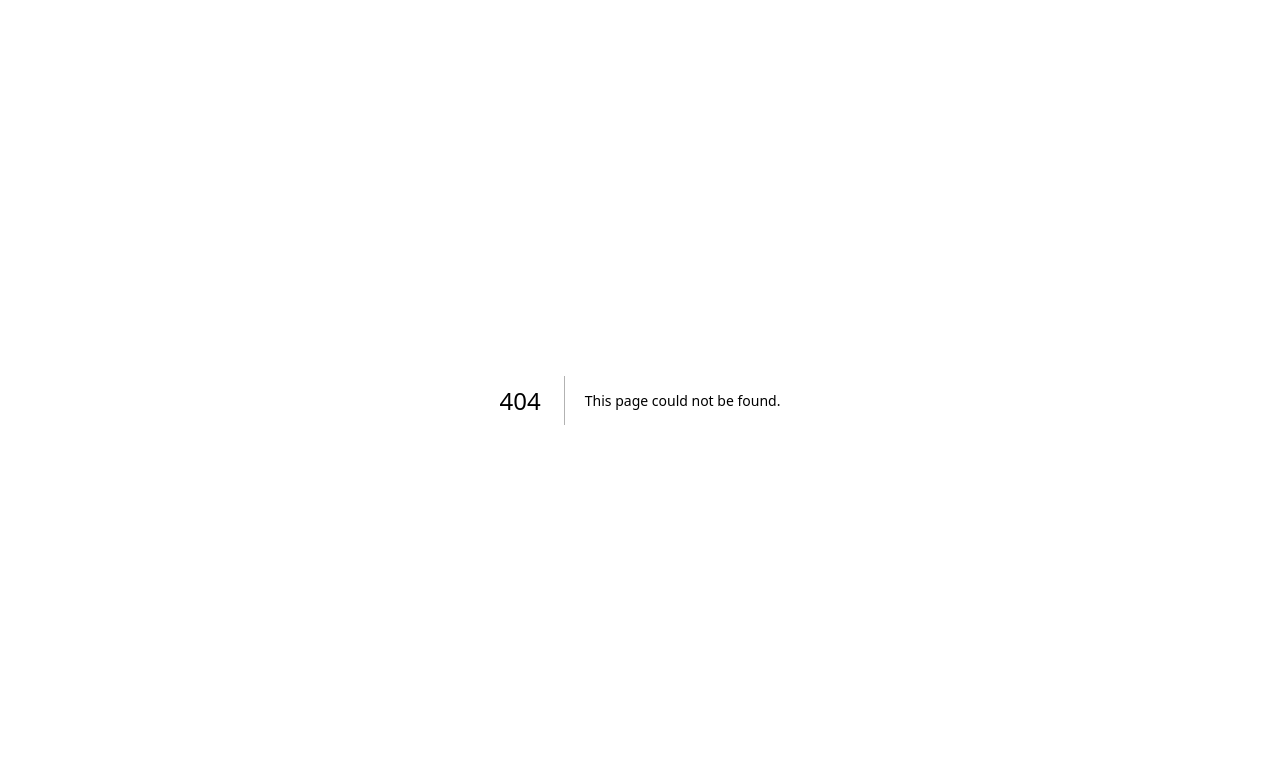
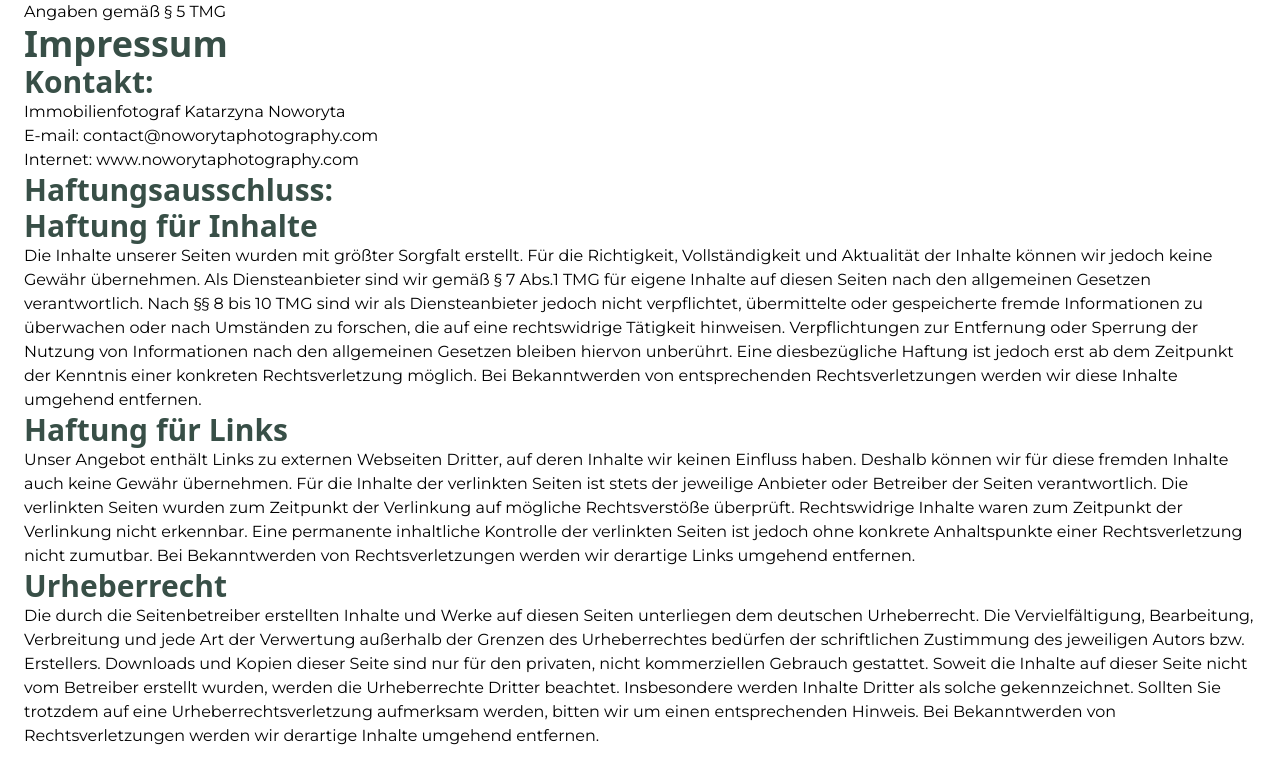
Before and after one commit to Dan86de/noworytaphotography-new, a Next.js app: page /impressum in a window 1280 px wide. Before the commit this address had no page. Shown: the top 784 px of the page. Built offline with nearby package versions, Linux system fonts and the light colour scheme; a web font is replaced by a local one.

Commit message:
Working on impressum and footer

```diff
--- a/components/AboutSection.tsx
+++ b/components/AboutSection.tsx
@@ -27,15 +27,15 @@ const AboutSection = () => {
             <p className="text-brand font-extralight tracking-tight leading-6 text-xl md:portrait:text-2xl md:portrait:tracking-tighter">
               In meiner Arbeit bemühe ich mich, jedes Detail zu beachten, weil:
             </p>
-            <h2 className="font-headings text-brand font-bold text-4xl my-8 text-center md:portrait:text-6xl md:portrait:my-10 xl:landscape:text-5xl 2xl:landscape:text-6xl 2xl:landscape:my-12">
+            <h2 className="font-headings text-brand font-bold text-4xl my-8 text-center md:portrait:text-6xl md:portrait:my-10 xl:landscape:text-5xl xl:landscape:pt-16 2xl:landscape:text-6xl 2xl:landscape:my-12">
               "der Teufel steckt im Detail"
             </h2>
           </div>
         </div>
-        <div className="relative w-screen h-[calc(100vh_-_64px)] lg:landscape:h-[80vh] xl:landscape:h-[90vh] 3xl:landscape:h-[70vh]">
+        <div className="relative w-screen aspect-square lg:landscape:h-[80vh] xl:landscape:h-[90vh] 3xl:landscape:h-[50vh] 3xl:landscape:w-100">
           <Image
             src={aboutCollage}
-            className="absolute inset-0 h-full w-full object-cover -z-10"
+            className="absolute inset-0 h-full w-full object-contain -z-10"
             alt="Hero image"
           />
         </div>
--- a/components/ContactSection.tsx
+++ b/components/ContactSection.tsx
@@ -1,11 +1,90 @@
+"use client";
+
+import { ChangeEvent, useState } from "react";
+
 const ContactSection = () => {
+  const [name, setName] = useState<string>();
+  const [email, setEmail] = useState<string>();
+  const [message, setMessage] = useState<string>();
+
+  const handleChangeName = (e: ChangeEvent<HTMLInputElement>) => {
+    setName(e.currentTarget.value);
+  };
+  const handleChangeEmail = (e: ChangeEvent<HTMLInputElement>) => {
+    setEmail(e.currentTarget.value);
+  };
+  const handleChangeMessage = (e: ChangeEvent<HTMLTextAreaElement>) => {
+    setMessage(e.currentTarget.value);
+  };
+
+  const handleClickClearForm = () => {
+    setName("");
+    setEmail("");
+    setMessage("");
+  };
+
   return (
     <section className="container mx-auto max-w-screen-2xl ">
       <div className="px-4 sm:px-6">
-        <h2 className="text-4xl font-bold text-brand font-headings">Contact</h2>
-      </div>
-      <div className="flex flex-col-reverse md:flex-row-reverse items-center justify-center">
-        <h1>Here portfolio bilder</h1>
+        <h2 className="hidden font-headings text-brand font-bold text-6xl lg:landscape:block lg:landscape:px-6 mt-12">
+          Contact
+        </h2>
+        <form
+          action="mailto:contact@noworytaphotography.com"
+          method="get"
+          encType="text/plain"
+        >
+          <div>
+            <label htmlFor="name">
+              Name:
+              <input
+                type="text"
+                name="name"
+                id="name"
+                value={name}
+                onChange={handleChangeName}
+              />
+            </label>
+          </div>
+          <div>
+            <label htmlFor="email">
+              Email:
+              <input
+                type="text"
+                name="email"
+                id="email"
+                value={email}
+                onChange={handleChangeEmail}
+              />
+            </label>
+          </div>
+          <div>
+            <label>Message:</label>
+            <br />
+            <textarea
+              name="comments"
+              rows={12}
+              cols={35}
+              value={message}
+              onChange={handleChangeMessage}
+            />
+          </div>
+          <div className="flex justify-between">
+            <input
+              type="submit"
+              name="submit"
+              value="Send"
+              className="text-brand text-md font-bold px-2 py-4 border-brand border-2 rounded-l hover:bg-brand hover:text-white cursor-pointer transition-colors duration-550 transition ease-linear"
+            />
+            <input
+              type="reset"
+              name="reset"
+              value="Clear Form"
+              className="text-brand text-md font-bold px-2 py-4 border-brand border-2 rounded-l hover:bg-brand hover:text-white cursor-pointer transition-colors duration-550 transition ease-linear"
+              onClick={handleClickClearForm}
+            />
+          </div>
+        </form>
       </div>
     </section>
   );
--- a/components/Footer.tsx
+++ b/components/Footer.tsx
@@ -47,9 +47,12 @@ const Footer = () => {
           </div>
           <div className="space-y-4 flex flex-col justify-center items-center">
             <p className="text-base text-brand font-bold">Contact:</p>
-            <div className="flex space-x-6 text-brand">
+            <a
+              href="mailto:contact@noworytaphotography.com"
+              className="flex space-x-6 text-brand"
+            >
               contact@noworytaphotography.com
-            </div>
+            </a>
           </div>
         </div>
         <div className="mt-6 border-t border-brand pt-8">
@@ -71,7 +74,7 @@ const Footer = () => {
               </a>{" "}
               <a
                 key="#"
-                href="#"
+                href="/impressum"
                 className="text-brand hover:text-brand hover:opacity-90"
               >
                 <span className="sr-only">Impressum</span>
--- /dev/null
+++ b/pages/impressum.tsx
@@ -0,0 +1,67 @@
+export default function Impressum() {
+  return (
+    <div className="container max-w-screen-2xl px-4 sm:px-6">
+      <p>Angaben gemäß § 5 TMG</p>
+      <h1 className="text-brand font-headings font-bold text-4xl">Impressum</h1>
+      <h2 className="text-brand font-headings font-bold text-3xl">Kontakt:</h2>
+      <p>Immobilienfotograf Katarzyna Noworyta</p>
+      <p>E-mail: contact@noworytaphotography.com</p>
+      <p>Internet: www.noworytaphotography.com</p>
+
+      <h2 className="text-brand font-headings font-bold text-3xl">
+        Haftungsausschluss:
+      </h2>
+      <h2 className="text-brand font-headings font-bold text-3xl">
+        Haftung für Inhalte
+      </h2>
+      <p>
+        Die Inhalte unserer Seiten wurden mit größter Sorgfalt erstellt. Für die
+        Richtigkeit, Vollständigkeit und Aktualität der Inhalte können wir
+        jedoch keine Gewähr übernehmen. Als Diensteanbieter sind wir gemäß § 7
+        Abs.1 TMG für eigene Inhalte auf diesen Seiten nach den allgemeinen
+        Gesetzen verantwortlich. Nach §§ 8 bis 10 TMG sind wir als
+        Diensteanbieter jedoch nicht verpflichtet, übermittelte oder
+        gespeicherte fremde Informationen zu überwachen oder nach Umständen zu
+        forschen, die auf eine rechtswidrige Tätigkeit hinweisen.
+        Verpflichtungen zur Entfernung oder Sperrung der Nutzung von
+        Informationen nach den allgemeinen Gesetzen bleiben hiervon unberührt.
+        Eine diesbezügliche Haftung ist jedoch erst ab dem Zeitpunkt der
+        Kenntnis einer konkreten Rechtsverletzung möglich. Bei Bekanntwerden von
+        entsprechenden Rechtsverletzungen werden wir diese Inhalte umgehend
+        entfernen.
+      </p>
+      <h2 className="text-brand font-headings font-bold text-3xl">
+        Haftung für Links
+      </h2>
+      <p>
+        Unser Angebot enthält Links zu externen Webseiten Dritter, auf deren
+        Inhalte wir keinen Einfluss haben. Deshalb können wir für diese fremden
+        Inhalte auch keine Gewähr übernehmen. Für die Inhalte der verlinkten
+        Seiten ist stets der jeweilige Anbieter oder Betreiber der Seiten
+        verantwortlich. Die verlinkten Seiten wurden zum Zeitpunkt der
+        Verlinkung auf mögliche Rechtsverstöße überprüft. Rechtswidrige Inhalte
+        waren zum Zeitpunkt der Verlinkung nicht erkennbar. Eine permanente
+        inhaltliche Kontrolle der verlinkten Seiten ist jedoch ohne konkrete
+        Anhaltspunkte einer Rechtsverletzung nicht zumutbar. Bei Bekanntwerden
+        von Rechtsverletzungen werden wir derartige Links umgehend entfernen.
+      </p>
+      <h2 className="text-brand font-headings font-bold text-3xl">
+        Urheberrecht
+      </h2>
+      <p>
+        Die durch die Seitenbetreiber erstellten Inhalte und Werke auf diesen
+        Seiten unterliegen dem deutschen Urheberrecht. Die Vervielfältigung,
+        Bearbeitung, Verbreitung und jede Art der Verwertung außerhalb der
+        Grenzen des Urheberrechtes bedürfen der schriftlichen Zustimmung des
+        jeweiligen Autors bzw. Erstellers. Downloads und Kopien dieser Seite
+        sind nur für den privaten, nicht kommerziellen Gebrauch gestattet.
+        Soweit die Inhalte auf dieser Seite nicht vom Betreiber erstellt wurden,
+        werden die Urheberrechte Dritter beachtet. Insbesondere werden Inhalte
+        Dritter als solche gekennzeichnet. Sollten Sie trotzdem auf eine
+        Urheberrechtsverletzung aufmerksam werden, bitten wir um einen
+        entsprechenden Hinweis. Bei Bekanntwerden von Rechtsverletzungen werden
+        wir derartige Inhalte umgehend entfernen.
+      </p>
+    </div>
+  );
+}
--- a/pages/index.tsx
+++ b/pages/index.tsx
@@ -1,12 +1,8 @@
-import { Inter } from "@next/font/google";
 import Header from "../components/Header";
 import Footer from "../components/Footer";
 import Hero from "../components/Hero";
 import AboutSection from "../components/AboutSection";
-import PortfolioSection from "../components/PortfolioSection";
 import ContactSection from "../components/ContactSection";
-
-const inter = Inter({ subsets: ["latin"] });
 
 export default function Home() {
   return (
@@ -15,7 +11,7 @@ export default function Home() {
       <Hero />
       <AboutSection />
       {/*<PortfolioSection />*/}
-      {/*<ContactSection />*/}
+      <ContactSection />
       <Footer />
     </>
   );
```
